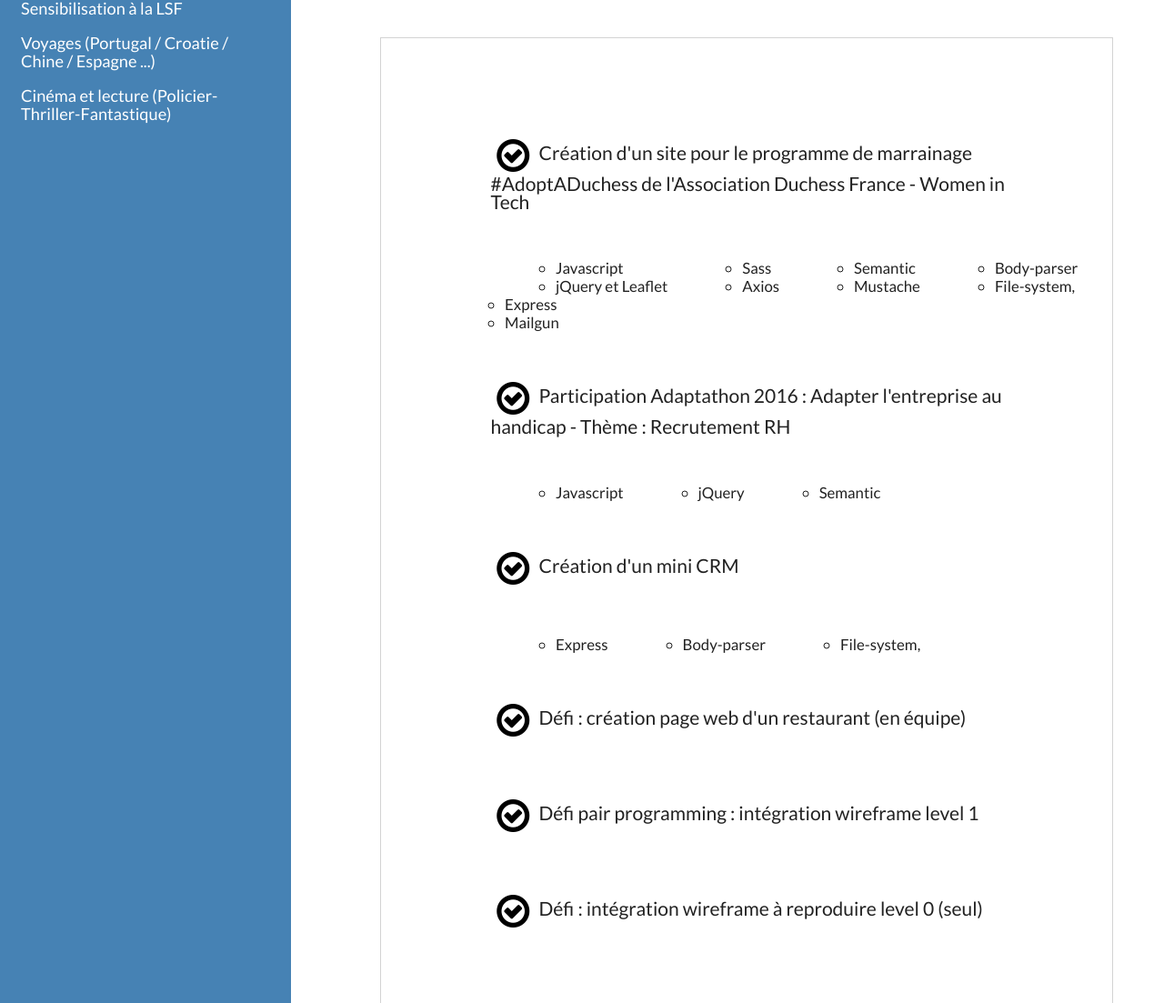
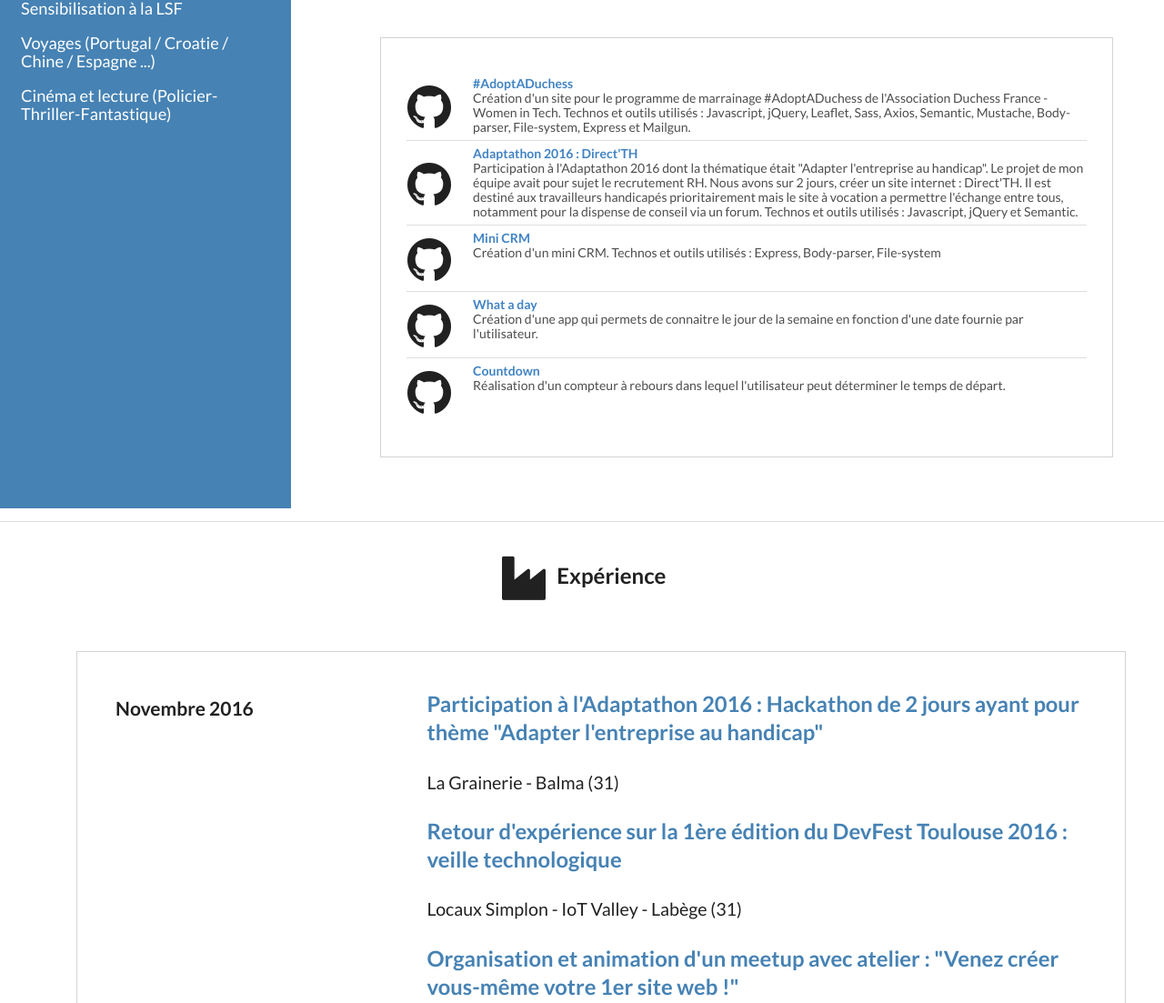
Before and after one commit to MarineCO/CV-semantic, a plain HTML site: page index.html in a window 1280 px wide. Shown: the part 1331-2434 px from the top of the page at 91% size. Drawn offline with Linux system fonts and the light colour scheme.

Commit message:
amélioration de la partie projet : réorganisation et choix de quelques projets à lister

```diff
--- a/index.html
+++ b/index.html
@@ -129,87 +129,56 @@
 				<div class="ui padded grid">
 					<div class="ui two column grid" id="bloc2">
 						<div class="row">
-							<ul class="projectList">
-								<li class="listing"><a href="https://github.com/MarineCO/projet_client_dc2"><i class="big check circle outline icon"></i></a>Création d'un site pour le programme de marrainage #AdoptADuchess de l'Association Duchess France - Women in Tech
-								</li>
-								<div class="ui six column grid">
-									<div class="row">
-										<div class="columnFirst">
-											<ul class="liste">
-												<li>Javascript</li>
-												<li>jQuery et Leaflet</li>
-											</ul>
-										</div>
-										<div class="columnOther">
-											<ul class="liste">
-												<li>Sass</li>
-												<li>Axios</li>
-											</ul>
-										</div>
-										<div class="columnOther">
-											<ul class="liste">
-												<li>Semantic</li>
-												<li>Mustache</li>
-											</ul>
-										</div>
-										<div class="columnOther">
-											<ul class="liste">
-												<li>Body-parser</li>
-												<li>File-system,</li>
-											</ul>
-										</div>
-										<div class="columnOther">
-											<ul class="liste">
-												<li>Express</li>
-												<li>Mailgun</li>
-											</ul>
+							<div class="ui relaxed divided list">
+								<div class="item">
+									<i class="huge github middle aligned icon"></i>
+									<div class="content">
+										<a class="header" href="https://github.com/MarineCO/projet_client_dc2">#AdoptADuchess</a>
+										<div class="description">
+											Création d'un site pour le programme de marrainage #AdoptADuchess de l'Association Duchess France - Women in Tech. Technos et outils utilisés : Javascript, jQuery, Leaflet, Sass, Axios, Semantic, Mustache, Body-parser, File-system, Express et Mailgun.
 										</div>
 									</div>
 								</div>
-								<li class="listing"><a href="https://github.com/MarineCO/Adaptathon-2016"><i class="big check circle outline icon"></i></a>Participation Adaptathon 2016 : Adapter l'entreprise au handicap - Thème : Recrutement RH</li>
-								<div class="ui three column grid">
-									<div class="row">
-										<div class="columnFirst">
-											<ul class="liste">
-												<li>Javascript</li>
-											</ul>
-										</div>
-										<div class="columnOther">
-											<ul class="liste">
-												<li>jQuery</li>
-											</ul>
-										</div>
-										<div class="columnOther">
-											<ul class="liste">
-												<li>Semantic</li>
-											</ul>
+								<div class="item">
+									<i class="huge github middle aligned icon"></i>
+									<div class="content">
+										<a class="header" href="https://github.com/MarineCO/Adaptathon-2016">Adaptathon 2016 : Direct'TH</a>
+										<div class="description">
+											Participation à l'Adaptathon 2016 dont la thématique était "Adapter l'entreprise au handicap". Le projet de mon équipe avait pour sujet le recrutement RH. Nous avons sur 2 jours, créer un site internet : Direct'TH. Il est destiné aux travailleurs handicapés prioritairement mais le site à vocation a permettre l'échange entre tous, notamment pour la dispense de conseil via un forum.
+											Technos et outils utilisés : Javascript, jQuery et Semantic.
 										</div>
 									</div>
 								</div>
-								<li class="listing"><a href="https://github.com/MarineCO/Mini-CRM"><i class="big check circle outline icon"></i></a>Création d'un mini CRM</li>
-								<div class="ui three column grid">
-									<div class="row">
-										<div class="columnFirst">
-											<ul class="liste">
-												<li>Express</li>
-											</ul>
-										</div>
-										<div class="columnOther">
-											<ul class="liste">
-												<li>Body-parser</li>
-											</ul>
-										</div>
-										<div class="columnOther">
-											<ul class="liste">
-												<li>File-system,</li>
-											</ul>
+								<div class="item">
+									<i class="huge github middle aligned icon"></i>
+									<div class="content">
+										<a class="header" href="https://github.com/MarineCO/Mini-CRM">Mini CRM</a>
+										<div class="description">
+											Création d'un mini CRM. Technos et outils utilisés : Express, Body-parser, File-system
 										</div>
 									</div>
 								</div>
-								<li class="listing"><a href="https://github.com/MarineCO/defi-restaurant-team"><i class="big check circle outline icon"></i></a>Défi : création page web d'un restaurant (en équipe)</li>
-								<li class="listing"><a href="https://github.com/Tactless7/integration_lvl1"><i class="big check circle outline icon"></i></a>Défi pair programming : intégration wireframe level 1</li>
-								<li class="listing"><a href="https://github.com/MarineCO/integration-level0"><i class="big check circle outline icon"></i></a>Défi : intégration wireframe à reproduire level 0 (seul)</li>
-							</ul>
+								<div class="item">
+									<i class="huge github middle aligned icon"></i>
+									<div class="content">
+										<a class="header" href="https://github.com/MarineCO/what-a-day">What a day</a>
+										<div class="description">
+											Création d'une app qui permets de connaitre le jour de la semaine en fonction d'une date fournie par l'utilisateur.
+										</div>
+									</div>
+								</div>
+								<div class="item">
+									<i class="huge github middle aligned icon"></i>
+									<div class="content">
+										<a class="header" href="https://github.com/MarineCO/countdown-design-pattern">Countdown</a>
+										<div class="description">
+											Réalisation d'un compteur à rebours dans lequel l'utilisateur peut déterminer le temps de départ.
+										</div>
+									</div>
+								</div>
+							</div>
+						</div>
+					</div>
 				</div>
 			</div>
 		</div>
@@ -484,6 +453,7 @@
 	<!-- FIN FORMATION -->
 
 	<div class="punchline">
+		<h2>Jeune développeuse junior motivée, dynamique et curieuse.</h2>
 		<p class="citation">"Lorsqu'on s'occupe d'informatique il faut faire comme les canards... Paraître calme en surface et pédaler comme un forcené par en dessous."</p>
 		<p class="author">Richard LALLEMENT</p>
 		<h2>#InCodeWeTrust</h2>
--- a/style.css
+++ b/style.css
@@ -144,13 +144,6 @@ body {
 	margin: 1em;
 }
 
-.projectList .listing {
-	font-size: 1.5em;
-	list-style-type: none;
-	padding: 0.5em;
-	margin: 2em;
-}
-
 .projectList .columnFirst {
 	padding-left: 7em;
 }
```
Lines whose indentation alone changed are shown as unchanged.
